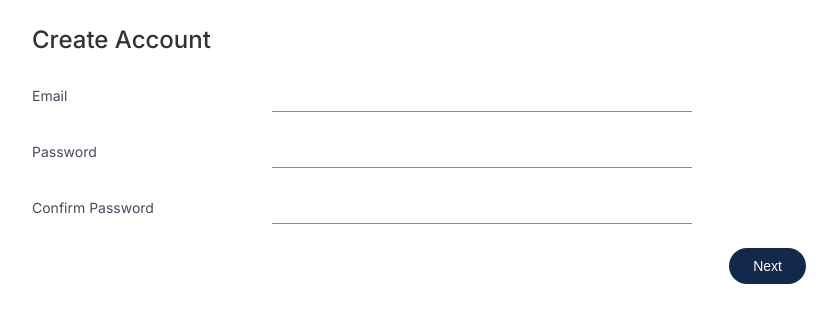
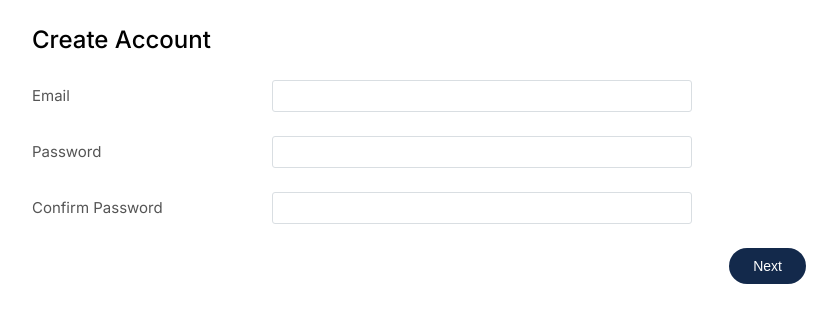
Before and after one commit to fairworks-tech/fairworks-app, an Angular app: page /create-profile in a window 1280 px wide. Shown: the top 322 px of the page, without its empty margins (404-1241 px from the left). Built offline with nearby package versions, Linux system fonts and the light colour scheme.

Commit message:
Styling changes

```diff
--- a/src/app/pages/create-profile/create-profile.component.html
+++ b/src/app/pages/create-profile/create-profile.component.html
@@ -66,8 +66,8 @@
             <h4 class="m-b-1_5x">Work Experience</h4>
             <p>Please list your work experience, starting with the most recent.</p>
             <div *ngFor="let userExpItem of experienceFormGroup.controls; let i=index" [formGroupName]="i">
-              <div class="fw-section-head">
-                <h6>Experience {{i+1}}</h6>
+              <div class="fw-form-section-head">
+                <h6 class="fw-form-section-title">Experience {{i+1}}</h6>
                 <button class="fw-form-action-remove" (click)="removeExp(i)">Remove</button>
               </div>
 
@@ -153,8 +153,8 @@
             <h4 class="m-b-1_5x">Educational Qualification</h4>
             <p>Please list your education, starting with the most recent.</p>
             <div *ngFor="let userEduItem of educationFormGroup.controls; let j=index" [formGroupName]="j">
-              <div class="fw-section-head">
-                <h6>Education {{j+1}}</h6>
+              <div class="fw-form-section-head">
+                <h6 class="fw-form-section-title">Education {{j+1}}</h6>
                 <button class="fw-form-action-remove" (click)="removeEdu(j)">Remove</button>
               </div>
               <div class="fw-form-element">
--- a/src/styles.scss
+++ b/src/styles.scss
@@ -57,7 +57,8 @@ table {
 $prime-green: #47d7ac;
 $prime-green-high: #23e3aa;
 $highlight-blue: #5576F9;
-$head-black: #333333;
+$head-black: #000000;
+$border-common: #D9DEE2;
 
 // Typography
 %typo-common {
@@ -113,19 +114,35 @@ p {
   width: 100%;
   max-width: 1140px;
   margin: 0 auto;
-	font-size: 14px;
+	font-size: 15px;
+	line-height: 28px;
 	font-family: 'Inter', sans-serif;
-  color: #48495F;
+	color: #555555;
+  //color: #48495F;
 }
 .fw-content-area {
 	padding: 24px 0;
 }
 
 // Forms
+%fw-form-el-common {
+	border: 1px solid $border-common;
+	border-radius: 3px;
+	outline: none;
+	width: 100%;
+	max-width: 420px;
+	padding-left: 12px;
+}
 .fw-form-section {
 	position: relative;
 	display: block;
 	width: 100%;
+	.fw-form-section-head {
+		position: relative;
+	}
+	.fw-form-section-title {
+		color: #5a5878;
+	}
 	.fw-form-section-footer {
 		margin-bottom: 1rem;
 	}
@@ -141,37 +158,27 @@ p {
 		height: 32px;
 	}
 	input {
-		border: none;
-		border-bottom: 1px solid #8B889E;
-		outline: none;
-		width: 100%;
-		max-width: 420px;
+		@extend %fw-form-el-common;
 		line-height: 32px;
 		height: 32px;
 		color: #48495F;
 		&:focus {
-			border-bottom: 1px solid #121212;
+			border: 1px solid #121212;
 		}
 	}
 	textarea {
-		width: 100%;
-		max-width: 420px;
+		@extend %fw-form-el-common;
   	height: 100px;
-  	border: 1px solid #8B889E;
-		outline: none;
 		&:focus {
 			border: 1px solid #121212;
 		}
 	}
 	select {
-		border: none;
-		background: none;
-		border-bottom: 1px solid #8B889E;
-		width: 100%;
-		max-width: 420px;
+		@extend %fw-form-el-common;
+		background: transparent;
 		outline: none;
 		&:focus {
-			border-bottom: 1px solid #121212;
+			border: 1px solid #121212;
 		}
 	}
 }
@@ -191,14 +198,16 @@ p {
 	width: calc(50% - 12px);
 	margin-left: 12px;
 }
-.fw-section-head {
-	position: relative;
-}
 .fw-form-action-remove {
-	border: none;
 	position: absolute;
-	top: 0;
-	right: 112px;
+  top: 0;
+  right: 112px;
+  border: 1px solid #13294B;
+  font-size: 12px;
+  line-height: 20px;
+  background: #FFFFFF;
+  border-radius: 20px;
+  padding: 0 8px;
 }
 
 // Buttons
```
